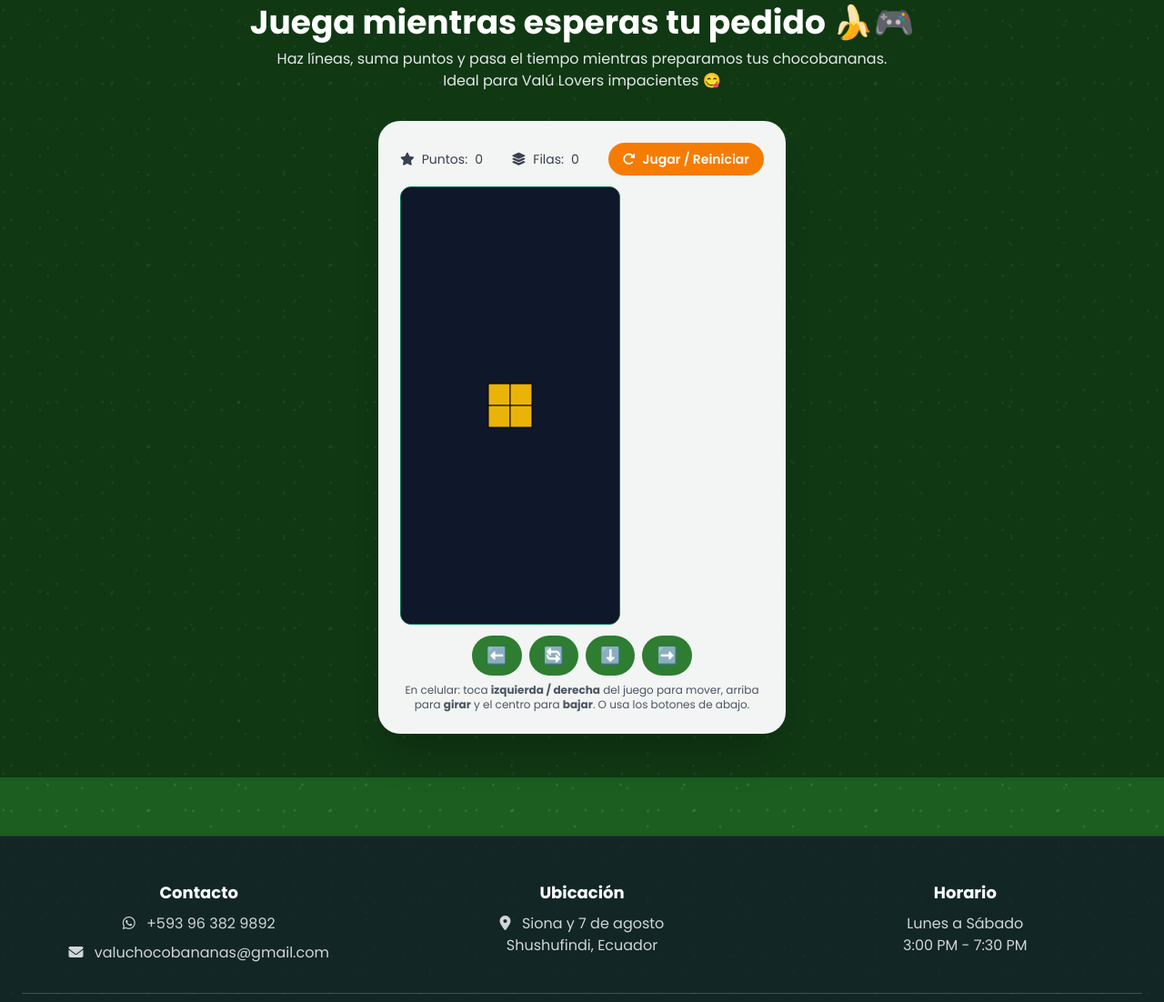
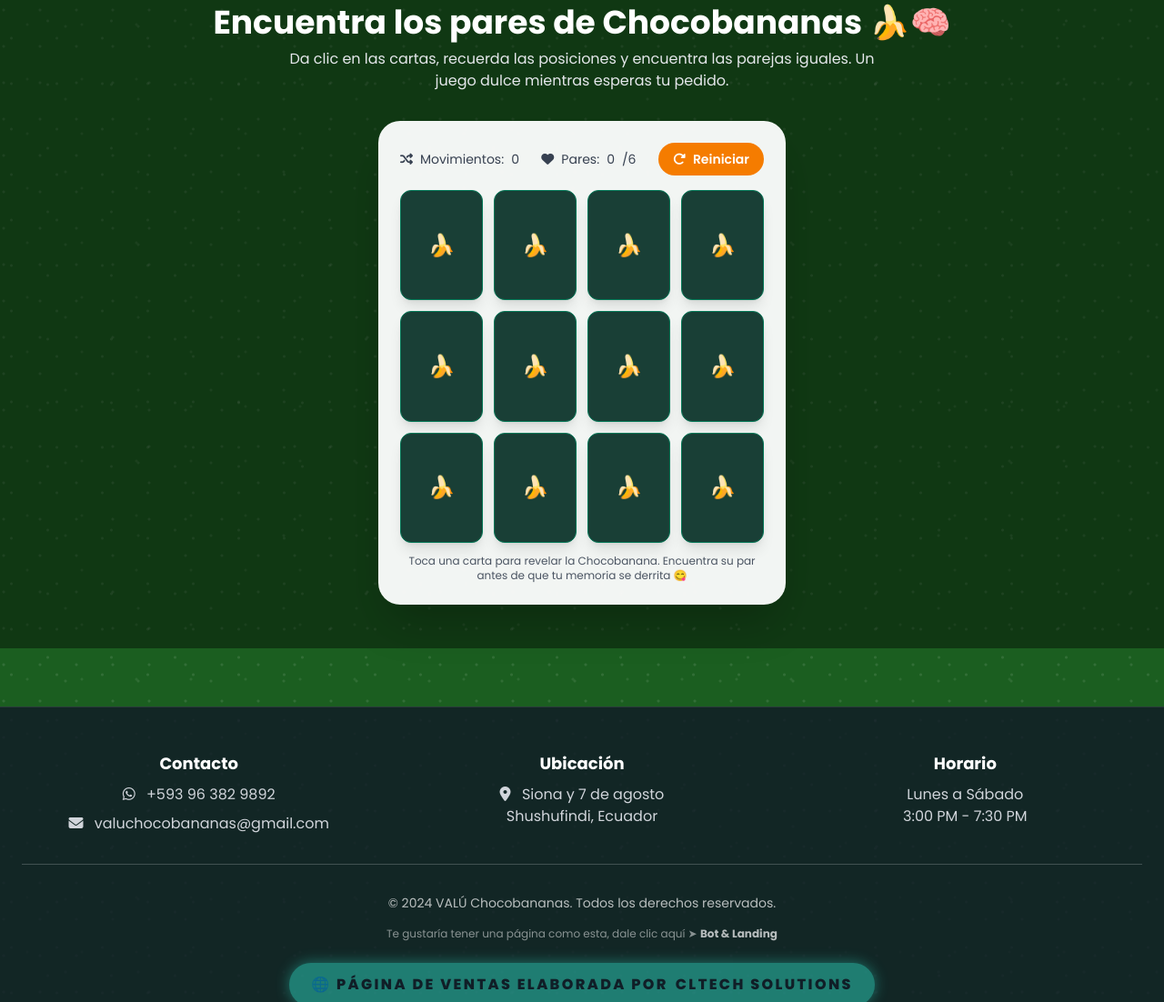
Before and after one commit to Maxlagartilloia/Val-Sampler, a plain HTML site: page index.html in a window 1280 px wide. Shown: the part 4863-5965 px from the top of the page at 91% size. Drawn offline with nearby package versions, Linux system fonts and the light colour scheme.

Commit message:
Update index.html

```diff
--- a/index.html
+++ b/index.html
@@ -85,12 +85,6 @@
                          0 0 10px rgba(255,255,255,0.7),
                          0 0 15px rgba(245, 124, 0, 0.5),
                          0 0 20px rgba(245, 124, 0, 0.5);
-        }
-
-        /* Puzzle (Tetris) section */
-        #tetris-canvas {
-            background: rgba(15, 32, 20, 0.95);
-            border-radius: 0.75rem;
         }
     </style>
 </head>
@@ -187,7 +181,7 @@
             </div>
         </section>
 
-        <!-- PUZZLE / TETRIS VALÚ -->
+        <!-- JUEGO DE MEMORIA VALÚ (PARES DE CHOCOBANANAS) -->
         <section id="puzzle-valu" class="py-12 bg-black/40 border-t border-white/10">
           <div class="container mx-auto px-6">
             <div class="text-center mb-8">
@@ -195,47 +189,41 @@
                 Juego VALÚ
               </p>
               <h2 class="text-3xl md:text-4xl font-bold text-white mb-2">
-                        Juega mientras esperas tu pedido 🍌🎮
+                Encuentra los pares de Chocobananas 🍌🧠
               </h2>
               <p class="text-sm md:text-base text-gray-200 max-w-2xl mx-auto">
-                        Haz líneas, suma puntos y pasa el tiempo mientras preparamos tus chocobananas.
-                        Ideal para Valú Lovers impacientes 😋
+                Da clic en las cartas, recuerda las posiciones y encuentra las parejas iguales.
+                Un juego dulce mientras esperas tu pedido.
               </p>
             </div>
 
-                <div class="max-w-md mx-auto bg-white/95 rounded-3xl shadow-2xl p-5 md:p-6">
-                    <div class="flex items-center justify-between gap-4 text-xs md:text-sm text-gray-700 mb-3">
+            <!-- CONTENEDOR DEL JUEGO -->
+            <div class="max-w-md mx-auto bg-white/95 rounded-3xl shadow-2xl p-5 md:p-6 flex flex-col items-center">
+
+              <!-- Estadísticas y botón -->
+              <div class="flex items-center justify-between w-full text-xs md:text-sm text-gray-700 mb-4">
                 <span class="flex items-center gap-2">
-                            <i class="fa-solid fa-star text-brand-orange"></i>
-                            Puntos: <span id="tetris-score">0</span>
+                  <i class="fa-solid fa-shuffle text-brand-orange"></i>
+                  Movimientos: <span id="memory-moves">0</span>
                 </span>
                 <span class="flex items-center gap-2">
-                            <i class="fa-solid fa-layer-group text-brand-green"></i>
-                            Filas: <span id="tetris-lines">0</span>
+                  <i class="fa-solid fa-heart text-brand-green"></i>
+                  Pares: <span id="memory-pairs">0</span>/6
                 </span>
-                        <button id="tetris-restart" type="button"
+                <button id="memory-restart" type="button"
                         class="px-4 py-2 bg-brand-orange text-white rounded-full text-xs md:text-sm font-semibold flex items-center gap-2 hover:bg-brand-orange-dark transition">
-                            <i class="fa-solid fa-rotate-right"></i> Jugar / Reiniciar
+                  <i class="fa-solid fa-rotate-right"></i> Reiniciar
                 </button>
               </div>
 
-                    <canvas id="tetris-canvas" width="300" height="480" class="border border-emerald-700"></canvas>
-
-                    <div class="flex flex-wrap justify-center gap-2 w-full mt-3">
-                        <button id="tetris-left" type="button"
-                                class="px-4 py-2 rounded-full bg-brand-green text-white text-lg hover:bg-[#145a1a]">⬅️</button>
-                        <button id="tetris-rotate" type="button"
-                                class="px-4 py-2 rounded-full bg-brand-green text-white text-lg hover:bg-[#145a1a]">🔄</button>
-                        <button id="tetris-down" type="button"
-                                class="px-4 py-2 rounded-full bg-brand-green text-white text-lg hover:bg-[#145a1a]">⬇️</button>
-                        <button id="tetris-right" type="button"
-                                class="px-4 py-2 rounded-full bg-brand-green text-white text-lg hover:bg-[#145a1a]">➡️</button>
+              <!-- GRID DEL JUEGO -->
+              <div id="memory-grid" class="grid grid-cols-3 sm:grid-cols-4 gap-3 w-full">
+                <!-- Las cartas se generan por JavaScript -->
               </div>
 
-                    <p class="text-[10px] md:text-xs text-gray-600 text-center mt-2">
-                        En celular: toca <strong>izquierda / derecha</strong> del juego para mover,
-                        arriba para <strong>girar</strong> y el centro para <strong>bajar</strong>.
-                        O usa los botones de abajo.
+              <p class="text-[10px] md:text-xs text-gray-600 text-center mt-3">
+                Toca una carta para revelar la Chocobanana.
+                Encuentra su par antes de que tu memoria se derrita 😋
               </p>
             </div>
           </div>
@@ -435,6 +423,17 @@
                             Bot & Landing
                         </a>
                     </p>
+                </div>
+
+                <!-- CTA NEÓN CLTech Solutions -->
+                <div class="mt-6 flex justify-center">
+                    <a href="https://www.cltechsolutions.com" target="_blank"
+                       class="inline-flex items-center gap-2 px-6 py-3 rounded-full text-sm md:text-base font-extrabold
+                              bg-teal-400 text-slate-900 hover:bg-teal-300
+                              shadow-[0_0_15px_rgba(45,212,191,0.9)] animate-pulse uppercase tracking-[0.15em]">
+                        <span>🌐 Página de ventas elaborada por</span>
+                        <span>CLTech Solutions</span>
+                    </a>
                 </div>
             </div>
         </div>
@@ -790,279 +789,185 @@
     });
     </script>
 
-    <!-- SCRIPT TETRIS / PUZZLE -->
+    <!-- SCRIPT JUEGO DE MEMORIA VALÚ -->
     <script>
-    document.addEventListener("DOMContentLoaded", () => {
-      const canvas  = document.getElementById("tetris-canvas");
-      const scoreEl = document.getElementById("tetris-score");
-      const linesEl = document.getElementById("tetris-lines");
-      const restart = document.getElementById("tetris-restart");
+    document.addEventListener('DOMContentLoaded', () => {
+      const grid = document.getElementById('memory-grid');
+      const movesEl = document.getElementById('memory-moves');
+      const pairsEl = document.getElementById('memory-pairs');
+      const restartBtn = document.getElementById('memory-restart');
 
-      const btnLeft   = document.getElementById("tetris-left");
-      const btnRight  = document.getElementById("tetris-right");
-      const btnRotate = document.getElementById("tetris-rotate");
-      const btnDown   = document.getElementById("tetris-down");
+      if (!grid || !movesEl || !pairsEl || !restartBtn) return;
 
-      if (!canvas || !scoreEl || !linesEl || !restart) return;
-
-      const ctx = canvas.getContext("2d");
-
-      const COLS  = 10;
-      const ROWS  = 20;
-      const BLOCK = 24;
-
-      canvas.width  = COLS * BLOCK;
-      canvas.height = ROWS * BLOCK;
-
-      const COLORS = [
-        null,
-        "#f97316",
-        "#22c55e",
-        "#3b82f6",
-        "#eab308",
-        "#ec4899",
-        "#8b5cf6",
-        "#facc15",
+      // 6 imágenes de Chocobananas (pares)
+      const baseCards = [
+        {
+          id: 1,
+          name: 'Valú Mixta',
+          img: 'https://i.postimg.cc/wBJcZcY3/1000670551-removebg-preview.webp'
+        },
+        {
+          id: 2,
+          name: 'Valú Black&White',
+          img: 'https://i.postimg.cc/BnRBm7yd/1000670554-removebg-preview.webp'
+        },
+        {
+          id: 3,
+          name: 'Valú Tropi Coco',
+          img: 'https://i.postimg.cc/CMJc3QV7/1000670548-removebg-preview.webp'
+        },
+        {
+          id: 4,
+          name: 'Galleta Oreo',
+          img: 'https://i.postimg.cc/rygGBw3G/IMG-20250809-170227-751-2-removebg-preview.webp'
+        },
+        {
+          id: 5,
+          name: 'Maní',
+          img: 'https://i.postimg.cc/VL69mcPx/IMG-20250809-165122-573-2-removebg-preview.webp'
+        },
+        {
+          id: 6,
+          name: 'Valú Fresa',
+          img: 'https://i.postimg.cc/j2qHDpwJ/1000670557-removebg-preview.webp'
+        }
       ];
 
-      const SHAPES = {
-        I: [[0,0,0,0],[1,1,1,1],[0,0,0,0],[0,0,0,0]],
-        J: [[2,0,0],[2,2,2],[0,0,0]],
-        L: [[0,0,3],[3,3,3],[0,0,0]],
-        O: [[4,4],[4,4]],
-        S: [[0,5,5],[5,5,0],[0,0,0]],
-        T: [[0,6,0],[6,6,6],[0,0,0]],
-        Z: [[7,7,0],[0,7,7],[0,0,0]],
-      };
+      let deck = [];
+      let firstCard = null;
+      let secondCard = null;
+      let lockBoard = false;
+      let moves = 0;
+      let pairs = 0;
 
-      function matrix(w, h) {
-        return Array.from({ length: h }, () => Array(w).fill(0));
+      function shuffle(array) {
+        for (let i = array.length - 1; i > 0; i--) {
+          const j = Math.floor(Math.random() * (i + 1));
+          [array[i], array[j]] = [array[j], array[i]];
+        }
+        return array;
       }
 
-      let board = matrix(COLS, ROWS);
-      let piece = null;
-      let pos   = null;
-      let drop  = 0;
-      let last  = 0;
-      let score = 0;
-      let lines = 0;
-      let over  = false;
-
-      function randomPiece() {
-        const keys = Object.keys(SHAPES);
-        const shape = SHAPES[keys[(Math.random()*keys.length)|0]];
-        return shape.map(r => [...r]);
+      function createDeck() {
+        const duplicated = [...baseCards, ...baseCards].map((card, index) => ({
+          ...card,
+          uid: index + '_' + card.id
+        }));
+        return shuffle(duplicated);
       }
 
-      function resetPiece() {
-        piece = randomPiece();
-        pos = { x: (COLS/2 | 0) - (piece[0].length/2 | 0), y: 0 };
-        if (collide()) over = true;
+      function renderGrid() {
+        grid.innerHTML = '';
+        deck.forEach((cardObj, index) => {
+          const card = document.createElement('button');
+          card.type = 'button';
+          card.className = 'memory-card bg-emerald-950/90 rounded-xl p-2 flex items-center justify-center shadow-lg border border-emerald-700 cursor-pointer aspect-[3/4] relative';
+          card.dataset.id = cardObj.id;
+          card.dataset.uid = cardObj.uid;
+          card.dataset.index = index;
+          card.innerHTML = `
+            <img src="${cardObj.img}"
+                 alt="${cardObj.name}"
+                 class="w-full h-full object-contain hidden pointer-events-none"
+                 onerror="this.onerror=null;this.src='https://placehold.co/200x260/FFF3E0/3D2B1F?text=VALU';">
+            <span class="placeholder absolute inset-0 flex items-center justify-center text-2xl pointer-events-none">
+              🍌
+            </span>
+          `;
+          grid.appendChild(card);
+        });
       }
 
-      function collide() {
-        for (let y=0; y<piece.length; y++){
-          for (let x=0; x<piece[y].length; x++){
-            if (piece[y][x] !== 0){
-              const nx = pos.x + x;
-              const ny = pos.y + y;
-
-              if (nx < 0 || nx >= COLS || ny >= ROWS || board[ny][nx] !== 0) {
-                return true;
-              }
-            }
-          }
-        }
-        return false;
+      function resetGame() {
+        deck = createDeck();
+        firstCard = null;
+        secondCard = null;
+        lockBoard = false;
+        moves = 0;
+        pairs = 0;
+        movesEl.textContent = moves;
+        pairsEl.textContent = pairs;
+        renderGrid();
       }
 
-      function merge() {
-        for (let y=0; y<piece.length; y++){
-          for (let x=0; x<piece[y].length; x++){
-            if (piece[y][x] !== 0) {
-              board[pos.y + y][pos.x + x] = piece[y][x];
-            }
-          }
+      function revealCard(card) {
+        const img = card.querySelector('img');
+        const placeholder = card.querySelector('.placeholder');
+        if (img && placeholder) {
+          img.classList.remove('hidden');
+          placeholder.classList.add('hidden');
         }
       }
 
-      function rotate(m) {
-        return m[0].map((_, i) => m.map(r => r[i]).reverse());
-      }
-
-      function rotatePiece() {
-        const r = rotate(piece);
-        const prev = piece;
-        piece = r;
-        if (collide()) piece = prev;
-      }
-
-      function clearLines() {
-        let cleared = 0;
-
-        outer: for (let y = ROWS - 1; y >= 0; y--) {
-          for (let x = 0; x < COLS; x++){
-            if (board[y][x] === 0) continue outer;
-          }
-          board.splice(y, 1);
-          board.unshift(Array(COLS).fill(0));
-          cleared++;
-          y++;
-        }
-
-        if (cleared > 0){
-          lines += cleared;
-          score += [0,100,250,500,800][cleared];
-          scoreEl.textContent = score;
-          linesEl.textContent = lines;
+      function hideCard(card) {
+        const img = card.querySelector('img');
+        const placeholder = card.querySelector('.placeholder');
+        if (img && placeholder) {
+          img.classList.add('hidden');
+          placeholder.classList.remove('hidden');
         }
       }
 
-      function draw() {
-        ctx.fillStyle = "#0f172a";
-        ctx.fillRect(0,0,canvas.width, canvas.height);
+      function markAsMatched(card) {
+        card.classList.add('opacity-60', 'cursor-default');
+        card.disabled = true;
+      }
 
-        for (let y=0; y<ROWS; y++){
-          for (let x=0; x<COLS; x++){
-            drawBlock(x,y,board[y][x]);
+      function handleCardClick(e) {
+        const card = e.target.closest('.memory-card');
+        if (!card || lockBoard) return;
+        if (card === firstCard) return; // No clicar dos veces la misma
+
+        // Si ya está descubierta y deshabilitada, no hacer nada
+        if (card.disabled) return;
+
+        revealCard(card);
+
+        if (!firstCard) {
+          firstCard = card;
+          return;
+        }
+
+        secondCard = card;
+        moves++;
+        movesEl.textContent = moves;
+        lockBoard = true;
+
+        const isMatch = firstCard.dataset.id === secondCard.dataset.id;
+
+        if (isMatch) {
+          markAsMatched(firstCard);
+          markAsMatched(secondCard);
+          pairs++;
+          pairsEl.textContent = pairs;
+          resetBoardState();
+
+          // Si ganó (6 pares)
+          if (pairs === baseCards.length) {
+            setTimeout(() => {
+              alert(`¡Ganaste! 🥳 Encontraste todos los pares en ${moves} movimientos.`);
+            }, 300);
+          }
+        } else {
+          setTimeout(() => {
+            hideCard(firstCard);
+            hideCard(secondCard);
+            resetBoardState();
+          }, 800);
         }
       }
 
-        if (piece) {
-          for (let y=0; y<piece.length; y++){
-            for (let x=0; x<piece[y].length; x++){
-              if (piece[y][x] !== 0){
-                drawBlock(x+pos.x, y+pos.y, piece[y][x]);
-              }
-            }
-          }
-        }
+      function resetBoardState() {
+        [firstCard, secondCard] = [null, null];
+        lockBoard = false;
       }
 
-      function drawBlock(x,y,colorIndex){
-        if (!colorIndex) return;
-        ctx.fillStyle = COLORS[colorIndex];
-        ctx.fillRect(x*BLOCK, y*BLOCK, BLOCK, BLOCK);
-        ctx.strokeStyle = "black";
-        ctx.strokeRect(x*BLOCK, y*BLOCK, BLOCK, BLOCK);
-      }
+      // Eventos
+      grid.addEventListener('click', handleCardClick);
+      restartBtn.addEventListener('click', resetGame);
 
-      function fall(time=0) {
-        if (over){
-          draw();
-          return;
-        }
-        const delta = time - last;
-        last = time;
-        drop += delta;
-
-        if (drop > 500) {
-          pos.y++;
-          if (collide()) {
-            pos.y--;
-            merge();
-            clearLines();
-            resetPiece();
-          }
-          drop = 0;
-        }
-
-        draw();
-        requestAnimationFrame(fall);
-      }
-
-      function moveLeft() {
-        if (!piece || over) return;
-        pos.x--;
-        if (collide()) pos.x++;
-      }
-
-      function moveRight() {
-        if (!piece || over) return;
-        pos.x++;
-        if (collide()) pos.x--;
-      }
-
-      function softDrop() {
-        if (!piece || over) return;
-        pos.y++;
-        if (collide()) {
-          pos.y--;
-          merge();
-          clearLines();
-          resetPiece();
-        }
-        drop = 0;
-      }
-
-      document.addEventListener("keydown", e => {
-        if (!piece || over) return;
-
-        if (e.key === "ArrowLeft") {
-          moveLeft();
-        }
-        else if (e.key === "ArrowRight") {
-          moveRight();
-        }
-        else if (e.key === "ArrowDown") {
-          softDrop();
-        }
-        else if (e.key === "ArrowUp") {
-          rotatePiece();
-        }
-      });
-
-      if (btnLeft)   btnLeft.addEventListener("click", () => moveLeft());
-      if (btnRight)  btnRight.addEventListener("click", () => moveRight());
-      if (btnDown)   btnDown.addEventListener("click", () => softDrop());
-      if (btnRotate) btnRotate.addEventListener("click", () => rotatePiece());
-
-      function handleCanvasTap(clientX, clientY) {
-        if (!piece || over) return;
-
-        const rect = canvas.getBoundingClientRect();
-        const x = clientX - rect.left;
-        const y = clientY - rect.top;
-
-        const thirdW = rect.width / 3;
-        const topZone = rect.height * 0.3;
-
-        if (y < topZone) {
-          rotatePiece();
-          return;
-        }
-
-        if (x < thirdW) {
-          moveLeft();
-        } else if (x > 2 * thirdW) {
-          moveRight();
-        } else {
-          softDrop();
-        }
-      }
-
-      canvas.addEventListener("click", (e) => {
-        handleCanvasTap(e.clientX, e.clientY);
-      });
-
-      canvas.addEventListener("touchstart", (e) => {
-        const touch = e.touches[0];
-        if (!touch) return;
-        handleCanvasTap(touch.clientX, touch.clientY);
-      }, { passive: true });
-
-      restart.addEventListener("click", () => {
-        board = matrix(COLS, ROWS);
-        score = 0;
-        lines = 0;
-        over  = false;
-        scoreEl.textContent = "0";
-        linesEl.textContent = "0";
-        resetPiece();
-      });
-
-      resetPiece();
-      fall();
+      // Inicializar juego
+      resetGame();
     });
     </script>
 </body>
```
Lines whose indentation alone changed are shown as unchanged.
